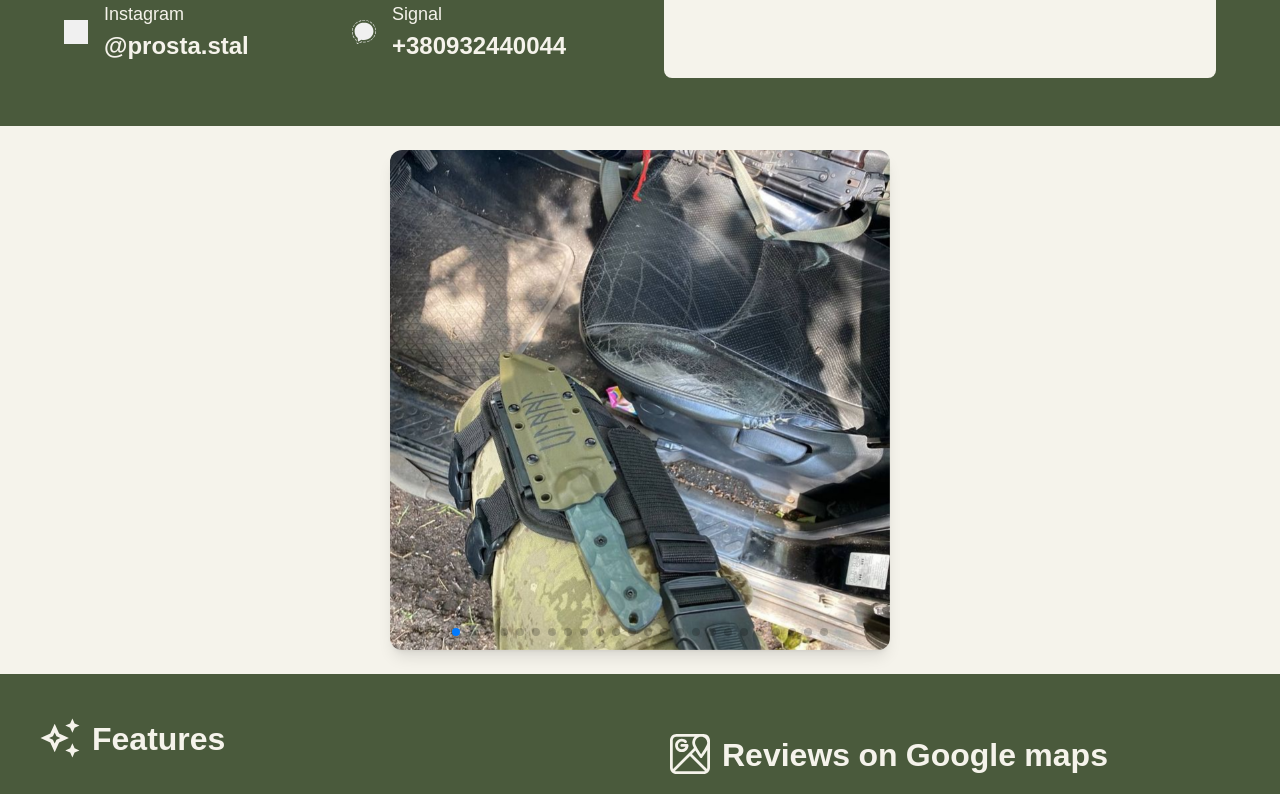
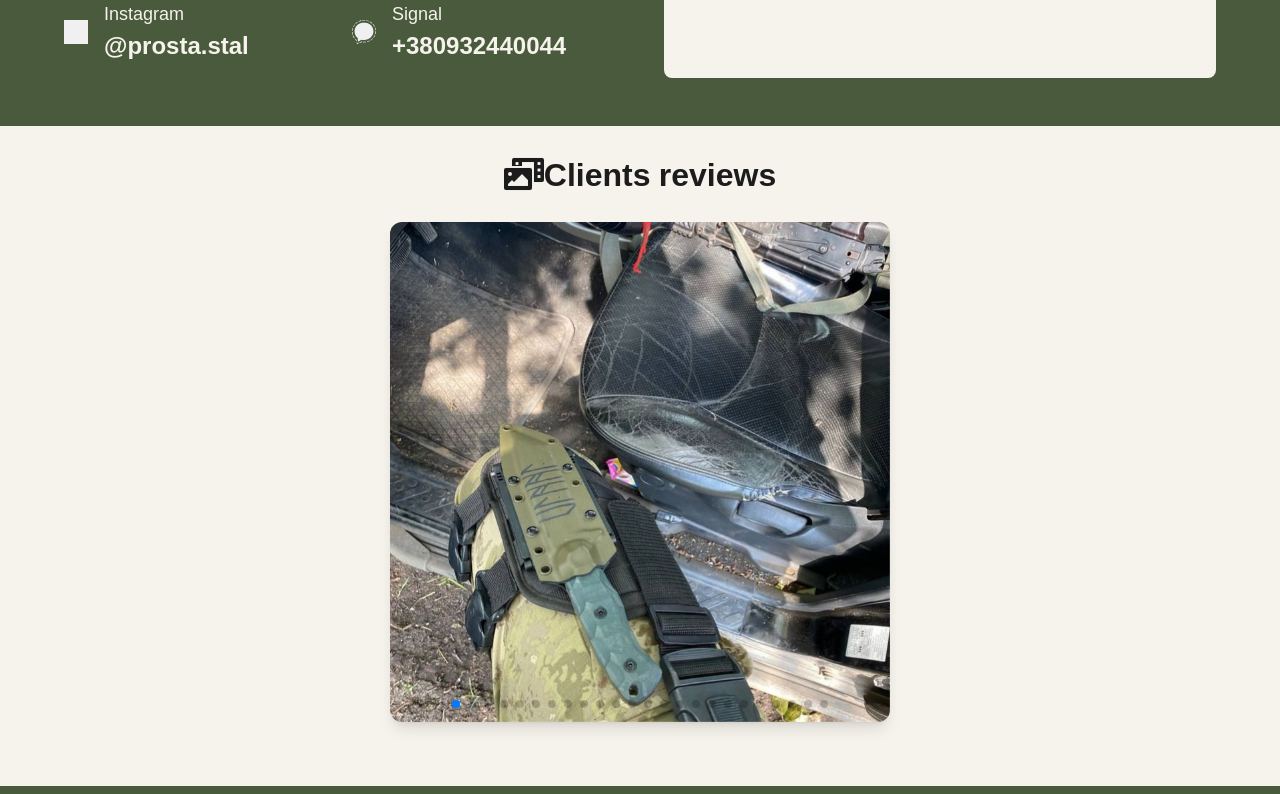
Before and after one commit to Iakubovskiy/prostastal-lending, a React app: page / in a window 1280 px wide. Shown: the part 1606-2400 px from the top of the page. Built offline with nearby package versions, Linux system fonts and the light colour scheme; grey boxes are pictures that could not be loaded; the HTML template or start-up script is replaced by a standard one.

Commit message:
title for reviews added

```diff
--- a/src/App.tsx
+++ b/src/App.tsx
@@ -2,7 +2,7 @@ import { Helmet } from 'react-helmet';
 import { useTranslation } from 'react-i18next';
 import HeroSection from "./components/HeroSection.tsx";
 import FeaturesSection from "./components/FeaturesSection.tsx";
-import ProductExamplesSection from "./components/ProductExamplesSection.tsx";
+import ProductExamplesSection from "./components/PhotoReviewsSection.tsx";
 import PricesSection from "./components/PricesSection.tsx";
 import GoogleReviewsSection from "./components/GoogleReviewsSection.tsx";
 import ContactSection from "./components/ContactSection.tsx";
--- a/src/components/ProductExamplesSection.tsx
+++ b/src/components/PhotoReviewsSection.tsx
@@ -18,7 +18,11 @@ const SimplePhotoRotator = () => {
 
 
     return (
-        <div className="bg-[#F5F3EB] w-full flex justify-center py-6">
+        <div className="bg-[#F5F3EB] w-full flex flex-col items-center py-6 pb-16">
+            <div className="flex items-center justify-center mb-6">
+                <img src="/icons/photoReview.svg" alt="Google maps Icon" className="w-8 h-8 lg:w-10 lg:h-10"/>
+                <h2 className="text-[32px] font-bold text-dark">Clients reviews</h2>
+            </div>
             <div className="max-w-[500px] w-full rounded-xl overflow-hidden shadow-lg">
             <Swiper
                     effect={'flip'}
```
Also changed, not shown: public/icons/photoReview.svg (added), src/components/ContactSection.tsx (line endings or trailing spaces).
